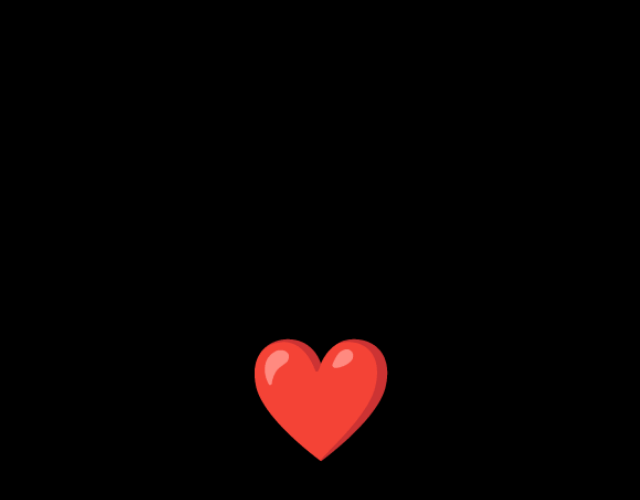
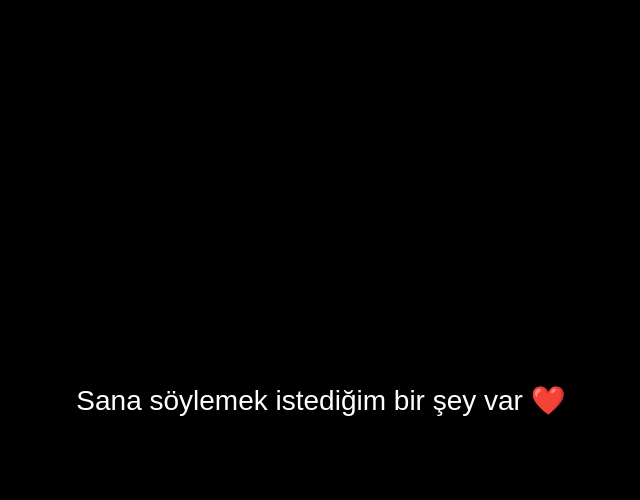
Before and after one commit to isteruser00-svg/Sevgii, a plain HTML site: page index.html in a window 1280 px wide. Both pictures are taken after a click on the element "❤️". Shown: the whole page, without its empty margins (319-959 px from the left). Drawn offline with Linux system fonts and the light colour scheme.

Commit message:
Update index.html

```diff
--- a/index.html
+++ b/index.html
@@ -4,93 +4,59 @@
 <meta charset="UTF-8">
 <meta name="viewport" content="width=device-width, initial-scale=1.0">
 
-<title>❤️ Kalp</title>
+<title>❤️</title>
 
 <style>
-* {
-    box-sizing: border-box;
-}
-
 body {
     margin: 0;
     height: 100vh;
+    background: black;
+    color: white;
     display: flex;
     justify-content: center;
     align-items: center;
-    background: #000;
-    overflow: hidden;
+    text-align: center;
+    font-family: Arial, sans-serif;
 }
 
-.kalp {
+#kalp {
     font-size: 120px;
     cursor: pointer;
-    animation: nabiz 1s infinite;
 }
 
-@keyframes nabiz {
-    0%, 100% {
-        transform: scale(1);
-    }
-
-    50% {
-        transform: scale(1.2);
-    }
+#yazi {
+    display: none;
+    font-size: 28px;
+    cursor: pointer;
+    padding: 30px;
 }
 
-.parca {
-    position: absolute;
-    font-size: 30px;
-    pointer-events: none;
-    animation: uc 1s forwards;
-}
-
-@keyframes uc {
-    0% {
-        opacity: 1;
-        transform: translate(0, 0) scale(1);
-    }
-
-    100% {
-        opacity: 0;
-        transform: translate(var(--x), var(--y)) scale(0);
-    }
+#kalp:active {
+    transform: scale(1.3);
 }
 </style>
 </head>
 
 <body>
 
-<div class="kalp" onclick="kalbeBas()">❤️</div>
+<div id="kalp" onclick="kalbeBas()">❤️</div>
+
+<div id="yazi" onclick="yaziyaBas()">
+    Sana söylemek istediğim bir şey var ❤️
+</div>
 
 <script>
+
 function kalbeBas() {
-    for (let i = 0; i < 12; i++) {
+    document.getElementById("kalp").style.display = "none";
+    document.getElementById("yazi").style.display = "block";
+}
 
-        const parca = document.createElement("div");
+function yaziyaBas() {
+    document.getElementById("yazi").innerHTML =
+    "Her şey bir kalple başladı ❤️";
+}
 
-        parca.className = "parca";
-        parca.innerHTML = "❤️";
-
-        parca.style.left = "50%";
-        parca.style.top = "50%";
-
-        parca.style.setProperty(
-            "--x",
-            (Math.random() * 300 - 150) + "px"
-        );
-
-        parca.style.setProperty(
-            "--y",
-            (Math.random() * 300 - 150) + "px"
-        );
-
-        document.body.appendChild(parca);
-
-        setTimeout(() => {
-            parca.remove();
-        }, 1000);
-    }
-}
 </script>
 
 </body>
```
